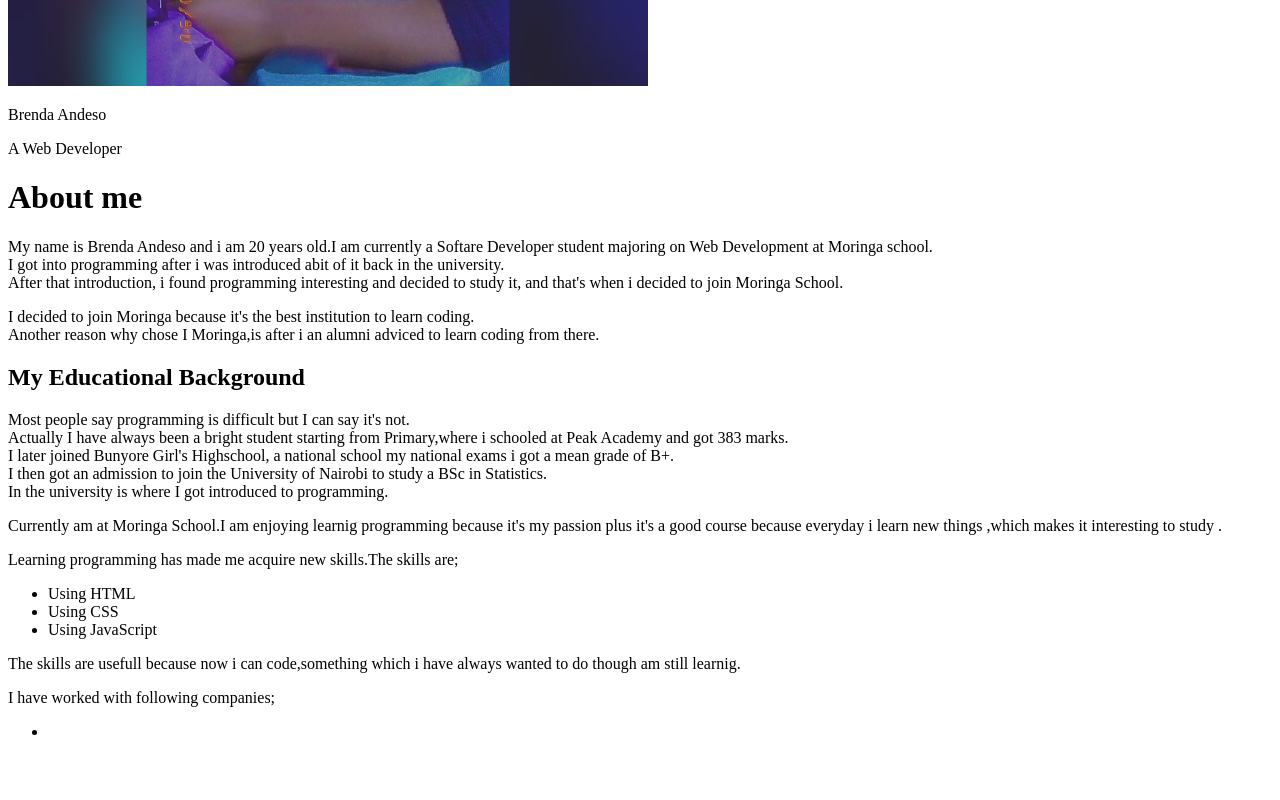
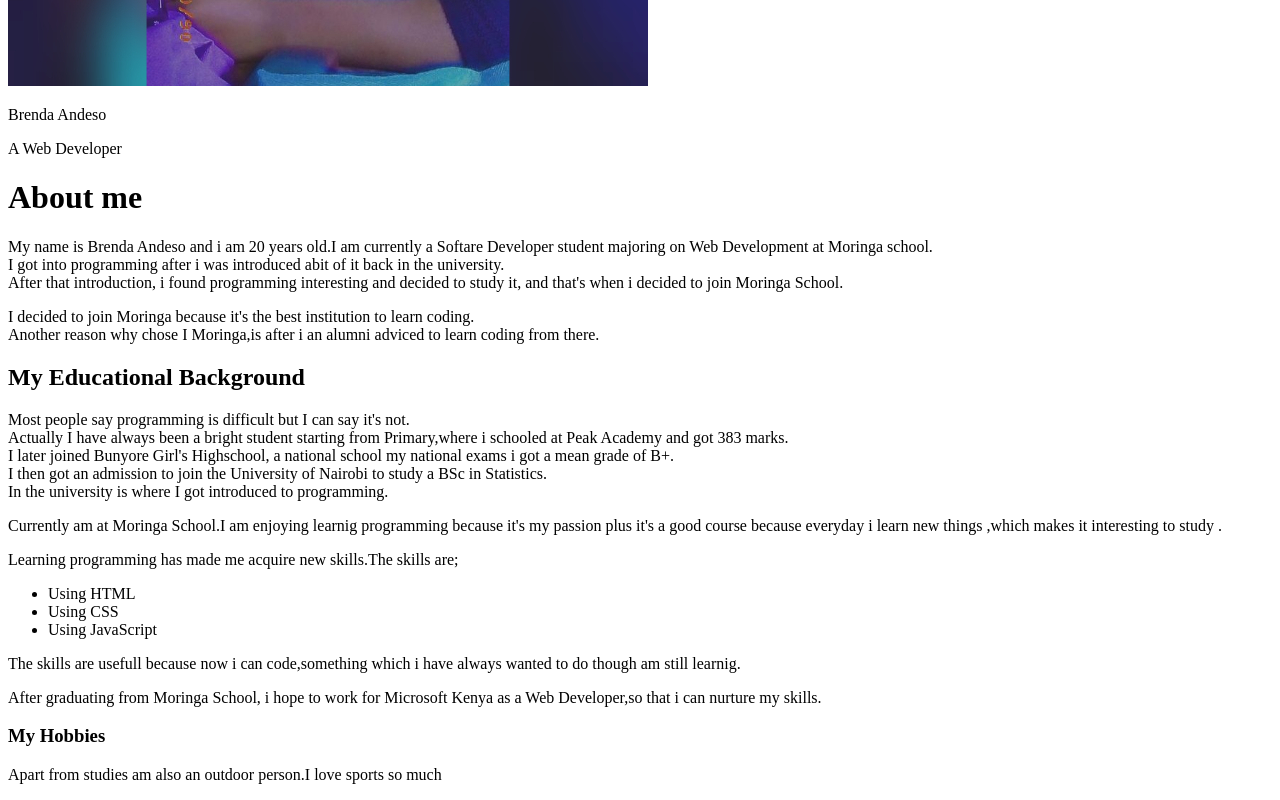
Before and after one commit to bre-nda/My-Week-1-Portfolio, a plain HTML site: page index.html in a window 1280 px wide. Shown: the part 562-1362 px from the top of the page. Before the commit the page ends 1319 px from the top, so only its background shows below. Drawn offline with Linux system fonts and the light colour scheme.

```diff
--- a/index.html
+++ b/index.html
@@ -10,8 +10,11 @@
 
 <body>
     <img src="image.jpg" alt="a photo of me">
-    <p>Brenda Andeso</p>
-    <p>A Web Developer</p>
+    <div class="name">
+        <p>Brenda Andeso</p>
+        <p>A Web Developer</p>
+    </div>
+
 
     <h1>About me</h1>
     <p>My name is Brenda Andeso and i am 20 years old.I am currently a Softare Developer student majoring on Web Development at Moringa school.<br>I got into programming after i was introduced abit of it back in the university.<br>After that introduction,
@@ -31,12 +34,10 @@
         </ul>
     </p>
     <p>The skills are usefull because now i can code,something which i have always wanted to do though am still learnig.</p>
+    <P>After graduating from Moringa School, i hope to work for Microsoft Kenya as a Web Developer,so that i can nurture my skills.</P>
 
-    <p>I have worked with following companies;
-        <ul>
-            <li></li>
-        </ul>
-    </p>
+    <h3>My Hobbies</h3>
+    <p>Apart from studies am also an outdoor person.I love sports so much </p>
 
 
 
```
